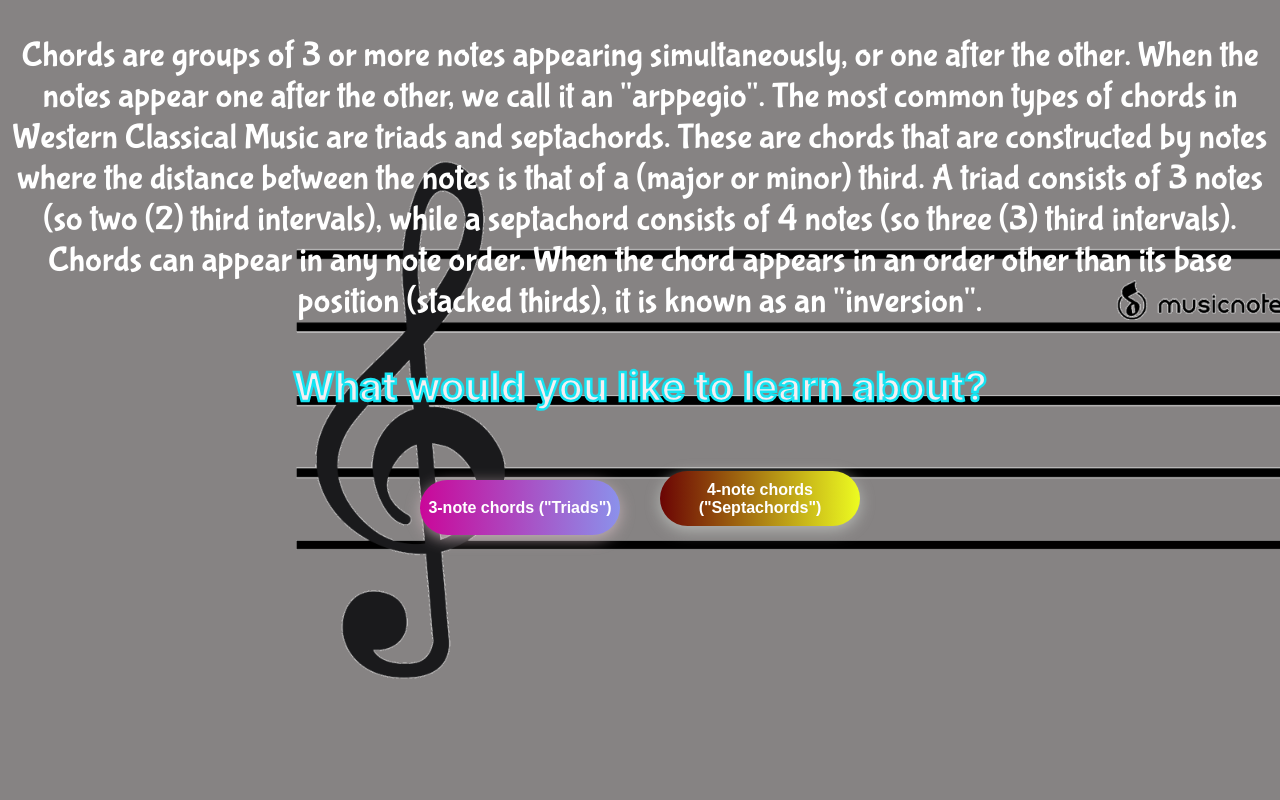
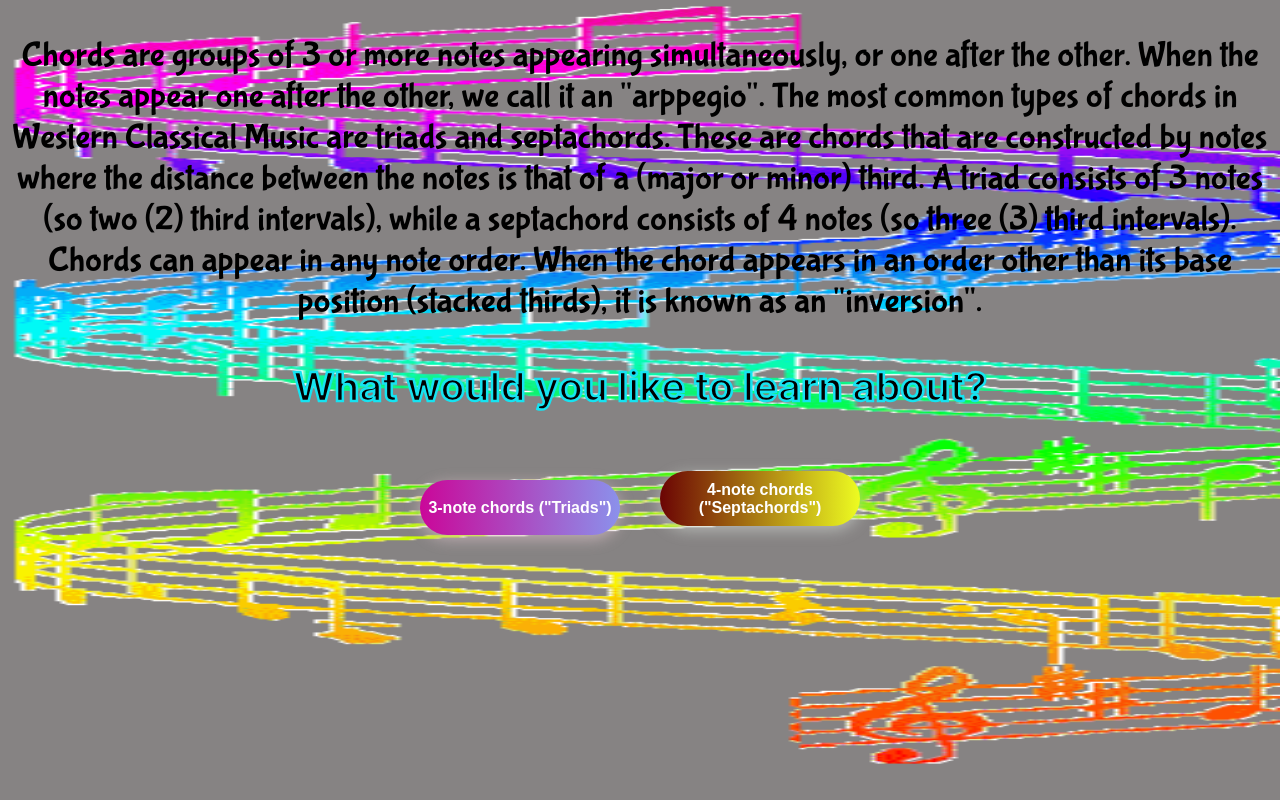
Before and after one commit to tzvik15/Chorder, a React (Create React App) app: page /learn in a window 1280 px wide. Built offline with nearby package versions, Linux system fonts and the light colour scheme; no server answers.

Commit message:
CSS update

```diff
--- a/src/components/learn/learn.css
+++ b/src/components/learn/learn.css
@@ -6,12 +6,14 @@
 .info {
 	font-family: 'Bubblegum Sans', cursive;
 	font-size: 35px;
-    color: rgb(255, 255, 255);
+    /* color: rgb(255, 255, 255); */
+    color: black;
 
 }
 
 .title{
-    color: rgb(245, 238, 241);
+    /* color: rgb(245, 238, 241); */
+    color: black;
 	font-size: 40px;
 	-webkit-text-stroke-width: 2.5px;
 	-webkit-text-stroke-color: rgb(22, 227, 241);
--- a/src/components/start/start.css
+++ b/src/components/start/start.css
@@ -1,17 +1,18 @@
 body {
 	text-align: center;
-	background-image: url('../../assets/images/notes.gif');
+	background-image: url('../../assets/images/rainNotes.gif');
 	background-repeat: no-repeat;
 	background-size: cover;
 	background-attachment: fixed;
 	/* background-size: inherit; */
-	/* background-size: 1600px 770px; */
+	background-size: 1600px 770px;
 	text-align: center;
 	background-color: rgb(134, 131, 131);
 }
 
 .hAndW {
-	color: rgb(255, 255, 255);
+    /* color: rgb(255, 255, 255); */
+    color: black;
 	font-size: 70px;
 	-webkit-text-stroke-width: 4px;
 	-webkit-text-stroke-color: rgb(22, 227, 241);
@@ -20,7 +21,8 @@ body {
 .p {
 	font-family: 'Bubblegum Sans', cursive;
 	font-size: 25px;
-	color: rgb(255, 255, 255);
+    /* color: rgb(255, 255, 255);*/
+      color: black;
 }
 
 .button{
```
